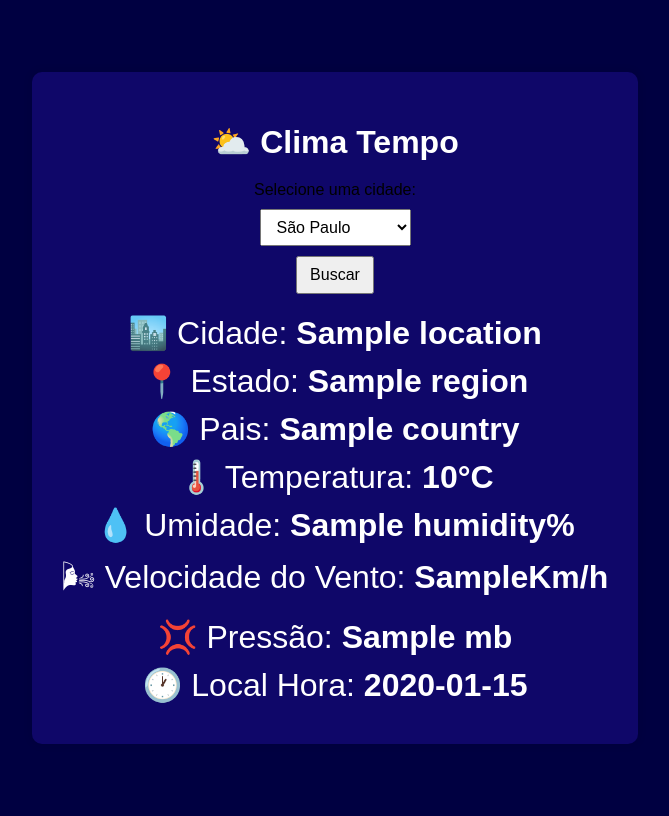
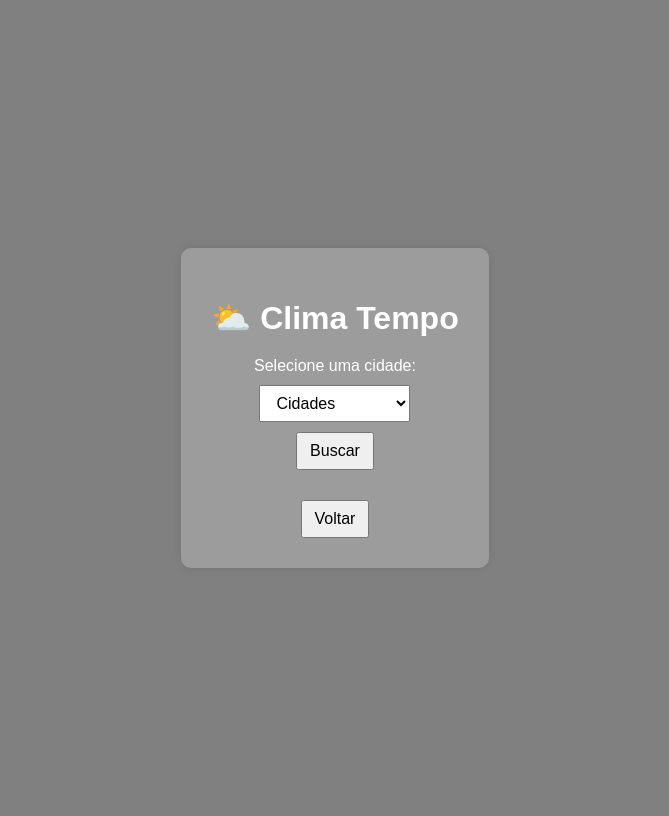
Before and after one commit to nicolasplanas/API-CEP, a Flask app: page /tempo in a window 1280 px wide. Shown: the whole page, without its empty margins (305-974 px from the left). Run offline with Flask 3, Linux system fonts and the light colour scheme; a database or web service that is not in the repository returns one stand-in record (values such as "Sample title"); data that the repository does not hold is empty.

Commit message:
Atualização visual 2

```diff
--- a/app.py
+++ b/app.py
@@ -3,28 +3,49 @@ import requests
 
 app = Flask(__name__)
 
+# endpoint - página principal do projeto
 @app.route('/')
 def hello():
     return render_template('home.html')
 
-# endpoint - pesquisar endereço através do cep, retorna em formato json
-@app.route('/pesquisacep', methods=['GET', 'POST'])
+# endpoint - pesquisa de endereço através do cep
+@app.route('/cep', methods=['GET', 'POST'])
 def pesquisacep():
 
-    if  request.method == 'GET':
+    if   request.method == 'GET':
         return render_template("paginacep.html")
 
     elif request.method == 'POST':
         cep      = request.form['cep']
         url      = f"https://viacep.com.br/ws/{cep}/json/"
         resposta = requests.get(url).json()
+        if "erro" in resposta:
+            return render_template("paginacep.html", erro=True)
+
         return render_template("paginacep.html", **resposta)
 
+# endpoint - pesquisa de previsão do tempo
+@app.route('/tempo', methods=['GET', 'POST'])
+def tempo():
+
+    if   request.method == 'GET':
+        return render_template("paginatempo.html")
+
+    elif request.method == 'POST':
+        cidade = request.form.get('cidade')
+
+        if not cidade or cidade == "Nenhum":
+            return render_template("paginatempo.html", erro=True)
+
+        result = get_tempo(cidade)
+        return render_template("paginatempo.html", **result)
+
+# função - retorna a previsão do tempo para o endpoint
 def get_tempo(cidade):
 
-    key      = "c4380707dde242f4b78202712252204"
-    url      = f"https://api.weatherapi.com/v1/current.json?key={key}&q={cidade}&lang=pt"
-    result   = requests.get(url).json()
+    key    = "c4380707dde242f4b78202712252204"
+    url    = f"https://api.weatherapi.com/v1/current.json?key={key}&q={cidade}&lang=pt"
+    result = requests.get(url).json()
 
     return {"temperatura" : result["current"]["temp_c"],
             "umidade"     : result["current"]["humidity"],
@@ -35,18 +56,6 @@ def get_tempo(cidade):
             "localhora"   : result["location"]["localtime"],
             "pais"        : result["location"]["country"]}
 
-#retorna a previsão do tempo
-@app.route('/tempo', methods=['GET', 'POST'])
-def tempo():
-
-    if request.method == 'GET':
-        result = get_tempo("São Paulo")
-        return render_template("paginatempo.html", **result)
-
-    elif request.method == 'POST':
-        cidade = request.form['cidade']
-        result = get_tempo(cidade)
-        return render_template("paginatempo.html", **result)
-
+# inicia o app
 if __name__ == '__main__':
     app.run(debug=True)
--- a/templates/home.html
+++ b/templates/home.html
@@ -43,7 +43,7 @@
     <div class="painel">
         <h1>🔍 Monitoramento de Ambiente</h1>
         <button onclick="window.location.href = '/tempo'">⛅ Clima Tempo</button>
-        <button onclick="window.location.href = '/pesquisacep/19060-030'">📌 CEP</button>
+        <button onclick="window.location.href = '/cep'">📌 CEP</button>
     </div>
 </body>
 </html>
--- a/templates/paginacep.html
+++ b/templates/paginacep.html
@@ -44,6 +44,10 @@
             <button type="submit">Consultar</button>
         </form>
 
+        {% if erro %}
+            <div class="dado" style="color: red;">❌ CEP inválido. Verifique e tente novamente.</div>
+        {% endif %}
+
         {% if cep %}
             <div class="dado">📍 CEP: <strong>{{ cep }}</strong></div>
             <div class="dado">🏙️ Logradouro: <strong>{{ logradouro }}</strong></div>
@@ -53,6 +57,7 @@
             <div class="dado">🗺️ Estado (UF): <strong>{{ uf }}</strong></div>
             <div class="dado">🔄 IBGE: <strong>{{ ibge }}</strong></div>
         {% endif %}
+        <button onclick="window.location.href = '/'">Voltar</button>
     </div>
 </body>
 </html>
--- a/templates/paginatempo.html
+++ b/templates/paginatempo.html
@@ -6,14 +6,14 @@
     <style>
         body {
             font-family: Arial, sans-serif;
-            background-color: #000041;
+            background-color: #808080;
             display: flex;
             justify-content: center;
             align-items: center;
             height: 100vh;
         }
         .painel {
-            background-color: #0f0769;
+            background-color: #9c9c9c;
             padding: 30px;
             border-radius: 10px;
             box-shadow: 0 0 10px rgba(0,0,0,0.1);
@@ -39,6 +39,9 @@
             font-size: 1em;
             margin-top: 10px;
         }
+        label {
+            color: #fff;
+        }
     </style>
 </head>
 <body>
@@ -47,7 +50,8 @@
 
         <form method="POST">
             <label for="cidade">Selecione uma cidade:</label><br>
-            <select name="cidade" id="cidade">
+            <select name="cidade" id="cidade" required>
+                <option value="Nenhum" selected disabled>Cidades</option>
                 <option value="Sao Paulo">São Paulo</option>
                 <option value="Rio de Janeiro">Rio de Janeiro</option>
                 <option value="Belo Horizonte">Belo Horizonte</option>
@@ -57,6 +61,10 @@
             <button type="submit">Buscar</button>
         </form>
 
+        {% if erro %}
+            <div class="dado" style="color: red;">❌ Favor, selecionar a cidade.</div>
+        {% endif %}
+        {% if cidade %}
             <div class="dado">🏙️ Cidade: <strong>{{ cidade }}</strong></div>
             <div class="dado">📍 Estado: <strong>{{ regiao }}</strong></div>
             <div class="dado">🌎 Pais: <strong>{{ pais }}</strong></div>
@@ -65,6 +73,8 @@
             <div class="dado">🌬 Velocidade do Vento: <strong>{{ velvento }}Km/h</strong></div>
             <div class="dado">💢 Pressão: <strong>{{ pressaoatim }} mb</strong></div>
             <div class="dado">🕐 Local Hora: <strong>{{ localhora }}</strong></div>
+        {% endif %}
+        <button onclick="window.location.href = '/'">Voltar</button>
     </div>
 </body>
 </html>
```
Lines whose indentation alone changed are shown as unchanged.
